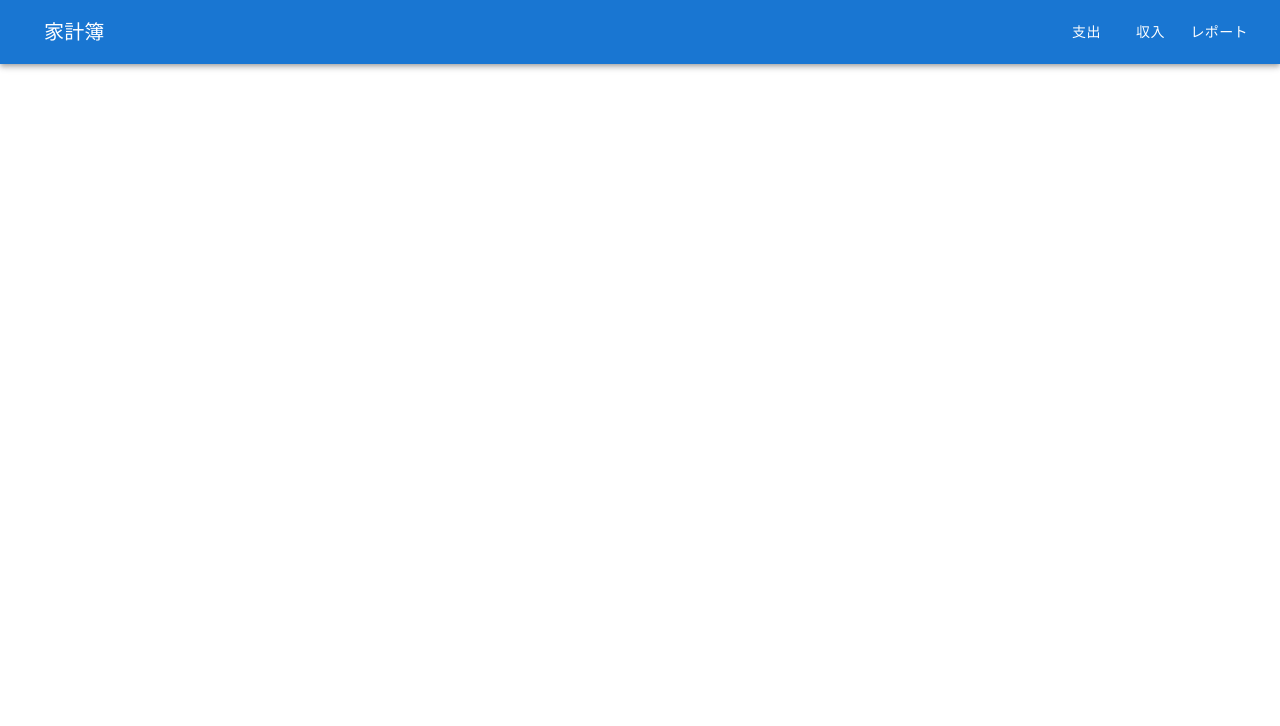
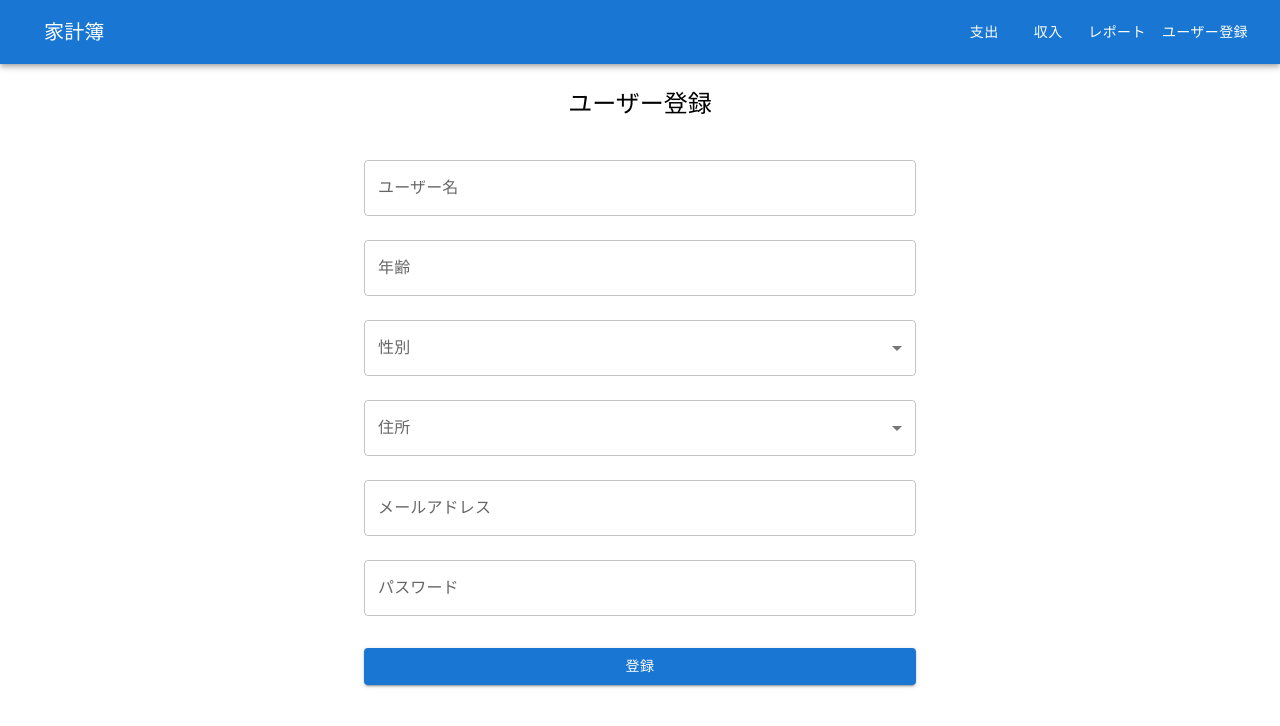
Before and after one commit to yatsu3/kakeibo-frontend, a React (Create React App) app: page /register-user in a window 1280 px wide. Before the commit this address had no page. Shown: the top 726 px of the page. Built offline with nearby package versions, Linux system fonts and the light colour scheme.

Commit message:
ユーザー登録機能の実装

```diff
--- a/package.json
+++ b/package.json
@@ -23,6 +23,7 @@
     "react-chartjs-2": "^5.2.0",
     "react-datepicker": "^7.3.0",
     "react-dom": "^18.3.1",
+    "react-hook-form": "^7.53.0",
     "react-router-dom": "^6.24.1",
     "react-scripts": "5.0.1",
     "typescript": "^4.9.5",
--- a/src/Header.tsx
+++ b/src/Header.tsx
@@ -21,6 +21,7 @@ const Header: React.FC = () => {
             <Button color="inherit" onClick={() => {setIsExpenses(true); navigate('/');}}>支出</Button>
             <Button color="inherit" onClick={() => {setIsExpenses(false); navigate('/');}}>収入</Button>
             <Button color="inherit" onClick={() => navigate('/report')}>レポート</Button>
+            <Button color="inherit" onClick={() => navigate('/register-user')}>ユーザー登録</Button>
       </Toolbar>
     </AppBar>
     );
--- /dev/null
+++ b/src/RegisterUser.tsx
@@ -0,0 +1,189 @@
+import React, { useState } from 'react';
+import { useForm, SubmitHandler } from 'react-hook-form';
+import { TextField, Button, Box, Typography, Container, MenuItem, Select, InputLabel, FormControl } from '@mui/material';
+
+type FormValues = {
+  name: string;
+  email: string;
+  password: string;
+  age: number;
+  gender: string;
+  prefecture: string;
+};
+
+const prefectures = [
+  "北海道", "青森県", "岩手県", "宮城県", "秋田県", "山形県", "福島県",
+  "茨城県", "栃木県", "群馬県", "埼玉県", "千葉県", "東京都", "神奈川県",
+  "新潟県", "富山県", "石川県", "福井県", "山梨県", "長野県", "岐阜県",
+  "静岡県", "愛知県", "三重県", "滋賀県", "京都府", "大阪府", "兵庫県",
+  "奈良県", "和歌山県", "鳥取県", "島根県", "岡山県", "広島県", "山口県",
+  "徳島県", "香川県", "愛媛県", "高知県", "福岡県", "佐賀県", "長崎県",
+  "熊本県", "大分県", "宮崎県", "鹿児島県", "沖縄県"
+];
+
+
+const UserRegistration: React.FC = () => {
+    const { register, handleSubmit, formState: { errors } } = useForm<FormValues>();
+
+    const [gender, setGender] = useState<string>('');
+    const [prefecture, setPrefecture] = useState<string>('');
+
+    const onSubmit: SubmitHandler<FormValues> = async (data) => {
+        try {
+            const response = await fetch('/register-user', {
+                method: 'POST',
+                headers: {
+                    'Content-Type': 'application/json',
+                    "Accept": "application/json",
+                },
+                mode: "cors",
+                credentials: "include",
+
+                body: JSON.stringify(data),
+            });
+
+            if (!response.ok) {
+                throw new Error('Network response was not ok');
+            }
+
+
+
+            console.log('User registered successfully:');
+            // 登録成功後の処理
+        } catch (error) {
+            console.error('Error registering user:', error);
+            // エラーハンドリング
+        }
+    };
+
+    return (
+        <Container maxWidth="sm">
+            <Box
+                sx={{
+                    marginTop: 3,
+                    display: 'flex',
+                    flexDirection: 'column',
+                    alignItems: 'center',
+                }}
+            >
+                <Typography component="h1" variant="h5">
+                    ユーザー登録
+                </Typography>
+                <Box component="form" onSubmit={handleSubmit(onSubmit)} noValidate sx={{ mt: 3 }}>
+                    <TextField
+                        variant="outlined"
+                        margin="normal"
+                        fullWidth
+                        id="name"
+                        label="ユーザー名"
+                        {...register('name', { required: 'ユーザー名が入力されてません' })}
+                        error={!!errors.name}
+                        helperText={errors.name ? errors.name.message : ''}
+                    />
+                    <TextField
+                        variant="outlined"
+                        margin="normal"
+                        fullWidth
+                        id="age"
+                        label="年齢"
+                        type="number"
+                        {...register('age', {
+                            required: '年齢が入力されていません',
+                            min: {
+                                value: 0,
+                                message: 'Age must be a positive number'
+                            },
+                            max: {
+                                value: 120,
+                                message: 'Age must be less than or equal to 120'
+                            }
+                        })}
+                        error={!!errors.age}
+                        helperText={errors.age ? errors.age.message : ''}
+                    />
+                    <FormControl fullWidth variant="outlined" margin="normal">
+                        <InputLabel id="gender-label">性別</InputLabel>
+                        <Select
+                            labelId="gender-label"
+                            id="gender"
+                            label="性別"
+                            value={gender}
+                            {...register('gender', { required: '性別が選択されていません' })}
+                            error={!!errors.gender}
+                            onChange={(e) => setGender(e.target.value)}
+                        >
+                            <MenuItem value="男性">男性</MenuItem>
+                            <MenuItem value="女性">女性</MenuItem>
+                        </Select>
+                        {errors.gender && <Typography color="error">{errors.gender.message}</Typography>}
+                    </FormControl>
+                    <FormControl fullWidth variant="outlined" margin="normal">
+                        <InputLabel id="prefecture-label">住所</InputLabel>
+                        <Select
+                            labelId="prefecture-label"
+                            id="prefecture"
+                            label="住所"
+                            value={prefecture}
+                            {...register('prefecture', { required: '住所が選択されていません' })}
+                            error={!!errors.prefecture}
+                            onChange={(e) => setPrefecture(e.target.value)}
+                        >
+                            {prefectures.map(prefecture => (
+                                <MenuItem key={prefecture} value={prefecture}>
+                                    {prefecture}
+                                </MenuItem>
+                            ))}
+                        </Select>
+                        {errors.prefecture && <Typography color="error">{errors.prefecture.message}</Typography>}
+                    </FormControl>
+                    <TextField
+                        variant="outlined"
+                        margin="normal"
+                        fullWidth
+                        id="email"
+                        label="メールアドレス"
+                        type="email"
+                        {...register('email', {
+                            required: 'メールアドレスが入力されていません',
+                            pattern: {
+                                value: /^[^@ ]+@[^@ ]+\.[^@ .]{2,}$/,
+                                message: 'メールアドレスの形式が誤っています'
+                            }
+                        })}
+                        error={!!errors.email}
+                        helperText={errors.email ? errors.email.message : ''}
+                    />
+                    <TextField
+                        variant="outlined"
+                        margin="normal"
+                        fullWidth
+                        id="password"
+                        label="パスワード"
+                        type="password"
+                        {...register('password', {
+                            required: 'パスワードが入力されていません',
+                            minLength: {
+                                value: 10,
+                                message: 'パスワードは少なくとも10文字以上入力してください'
+                            }
+                        })}
+                        error={!!errors.password}
+                        helperText={errors.password ? errors.password.message : ''}
+                    />
+
+                    <Button
+                        type="submit"
+                        fullWidth
+                        variant="contained"
+                        color="primary"
+                        sx={{ mt: 3, mb: 2 }}
+                    >
+                        登録
+                    </Button>
+                </Box>
+            </Box>
+        </Container>
+    );
+};
+
+export default UserRegistration;
--- a/src/index.tsx
+++ b/src/index.tsx
@@ -7,6 +7,7 @@ import Form from './Form';
 import {GlobalProvider} from './context/GlobalContext';
 import { BrowserRouter as Router, Route, Routes } from 'react-router-dom';
 import Report from './Report';
+import RegisterUser from './RegisterUser';
 
 const root = ReactDOM.createRoot(
   document.getElementById('root') as HTMLElement
@@ -18,6 +19,7 @@ root.render(
         <Routes>
           <Route path="/" element={<Form />} />
           <Route path="/report" element={<Report />} />
+          <Route path="/register-user" element={<RegisterUser />} />
         </Routes>
       </Router>
     </GlobalProvider>
```
Also changed, not shown: 1 other file (tests, documents, lock files or other folders).
